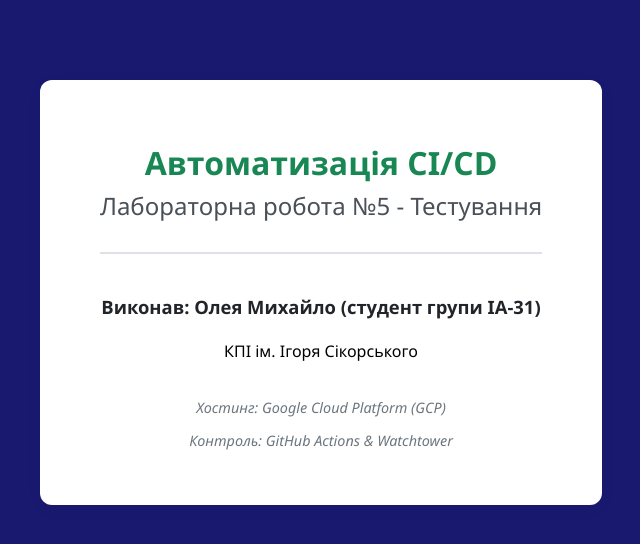
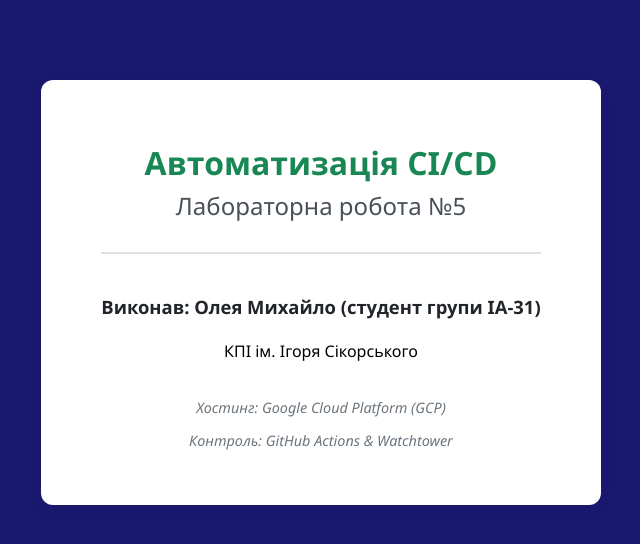
Before and after one commit to Hoityk/lab5-cloud, a plain HTML site: page index.html in a window 1280 px wide. Shown: the whole page, without its empty margins (319-959 px from the left). Drawn offline with Linux system fonts and the light colour scheme.

Commit message:
Update subtitle in index.html

```diff
--- a/index.html
+++ b/index.html
@@ -16,7 +16,7 @@
 <body>
     <div class="card">
         <h1>Автоматизація CI/CD</h1>
-        <h2>Лабораторна робота №5 - Тестування</h2>
+        <h2>Лабораторна робота №5</h2>
         <div class="author">
             <p>Виконав: Олея Михайло (студент групи ІА-31)</p>
             <p class="kpi">КПІ ім. Ігоря Сікорського</p>
```
